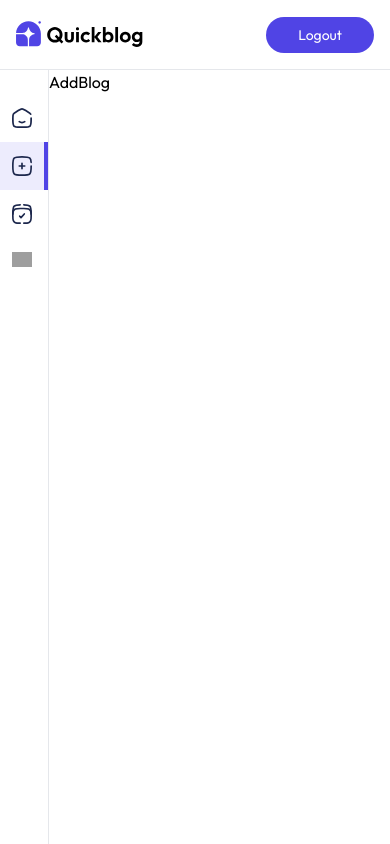
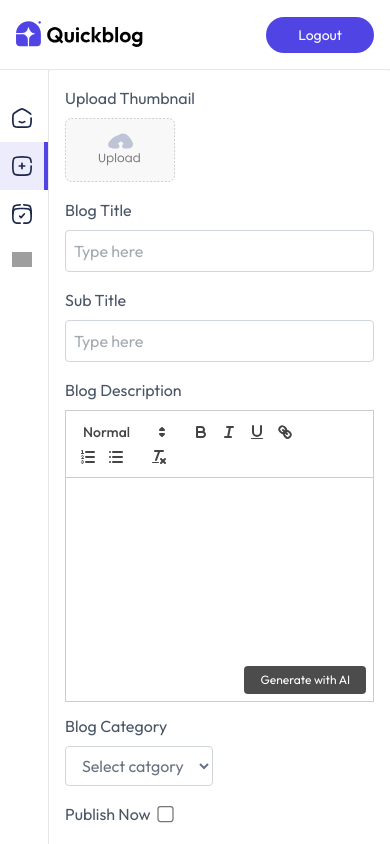
Before and after one commit to pramodsinzh/Blogify, a React (Vite) app in the folder frontend/: page /admin/addBlog in a window 390 px wide. Built offline with nearby package versions, Linux system fonts and the light colour scheme; grey boxes are pictures that could not be loaded.

Commit message:
Add Blog Page UI complete

```diff
--- a/frontend/src/pages/admin/AddBlog.jsx
+++ b/frontend/src/pages/admin/AddBlog.jsx
@@ -1,8 +1,73 @@
-import React from 'react'
+import React, { useEffect, useRef, useState } from 'react'
+import { assets, blogCategories } from '../../assets/assets'
+import Quill from 'quill'
 
 const AddBlog = () => {
+
+  const editorRef = useRef(null)
+  const quillRef = useRef(null)
+
+  const [image, setImage] = useState(false);
+  const [title, setTitle] = useState('');
+  const [subTitle, setSubTitle] = useState('');
+  const [category, setCategory] = useState('Startup');
+  const [isPublished, setIsPublished] = useState(false);
+
+  const generateContent = async () => {
+
+  }
+
+  const onSubmitHandle = async (e) => {
+    e.preventDefault()
+  }
+
+  useEffect(() => {
+    //Initiate quill only once
+    if (!quillRef.current && editorRef.current) {
+      quillRef.current = new Quill(editorRef.current, { theme: 'snow' })
+    }
+  }, [])
+
   return (
-    <div>AddBlog</div>
+    <form onSubmit={onSubmitHandle} className='flex-1 bg-blue-50/50 text-gray-600 h-full overflow-scroll'>
+      <div className="bg-white w-full max-w-3xl p-4 md:p-10 sm:m-10 rounded shadow">
+        <p>Upload Thumbnail</p>
+        <label htmlFor="image">
+          <img src={!image ? assets.upload_area : URL.createObjectURL(image)} alt="" className='mt-2 h-16 rounded cursor-pointer' />
+          <input onChange={(e) => setImage(e.target.files[0])} type="file" id="image" hidden required />
+        </label>
+
+        <p className='mt-4'>Blog Title</p>
+        <input type="text" placeholder='Type here' required className='w-full
+        max-w-lg mt-2 p-2 border border-gray-300 outline-none rounded' onChange={e => setTitle(e.target.value)} value={title} />
+
+        <p className='mt-4'>Sub Title</p>
+        <input type="text" placeholder='Type here' required className='w-full
+        max-w-lg mt-2 p-2 border border-gray-300 outline-none rounded' onChange={e => setSubTitle(e.target.value)} value={subTitle} />
+
+        <p className='mt-4'>Blog Description</p>
+        <div className="max-w-lg h-74 pb-16 sm:pb-10 pt-2 relative">
+          <div ref={editorRef}></div>
+          <button type='button' onClick={generateContent} className='absolute bottom-1 right-2 ml-2 text-xs text-white bg-black/70 px-4 py-1.5 rounded hover:underline cursor-pointer '>Generate with AI</button>
+        </div>
+
+        <p className='mt-4'>Blog Category</p>
+        <select onChange={e => setCategory(e.target.value)} name="category" className='mt-2 px-3 py-2 border text-gray-500 border-gray-300 outline-none rounded' id="">
+          <option value="">Select catgory</option>
+          {blogCategories.map((item, index) => {
+            return <option key={index} value={item}>{item}</option>
+          })}
+        </select>
+
+        <div className="flex gap-2 mt-4">
+          <p>Publish Now</p>
+          <input type="checkbox" checked={isPublished} className='scale-125 cursor-pointer' onChange={e => setIsPublished(e.target.checked)} />
+        </div>
+
+        <button type="submit" className='mt-8 w-40 h-10 bg-primary text-white rounded cursor-pointer text-sm'>Add Blog</button>
+
+      </div>
+    </form>
   )
 }
 
--- /dev/null
+++ b/package.json
@@ -0,0 +1,5 @@
+{
+	"dependencies": {
+		"quill": "^2.0.3"
+	}
+}
```
Also changed, not shown: frontend/src/App.jsx (+8 -7 lines), 1 other file (tests, documents, lock files or other folders).
